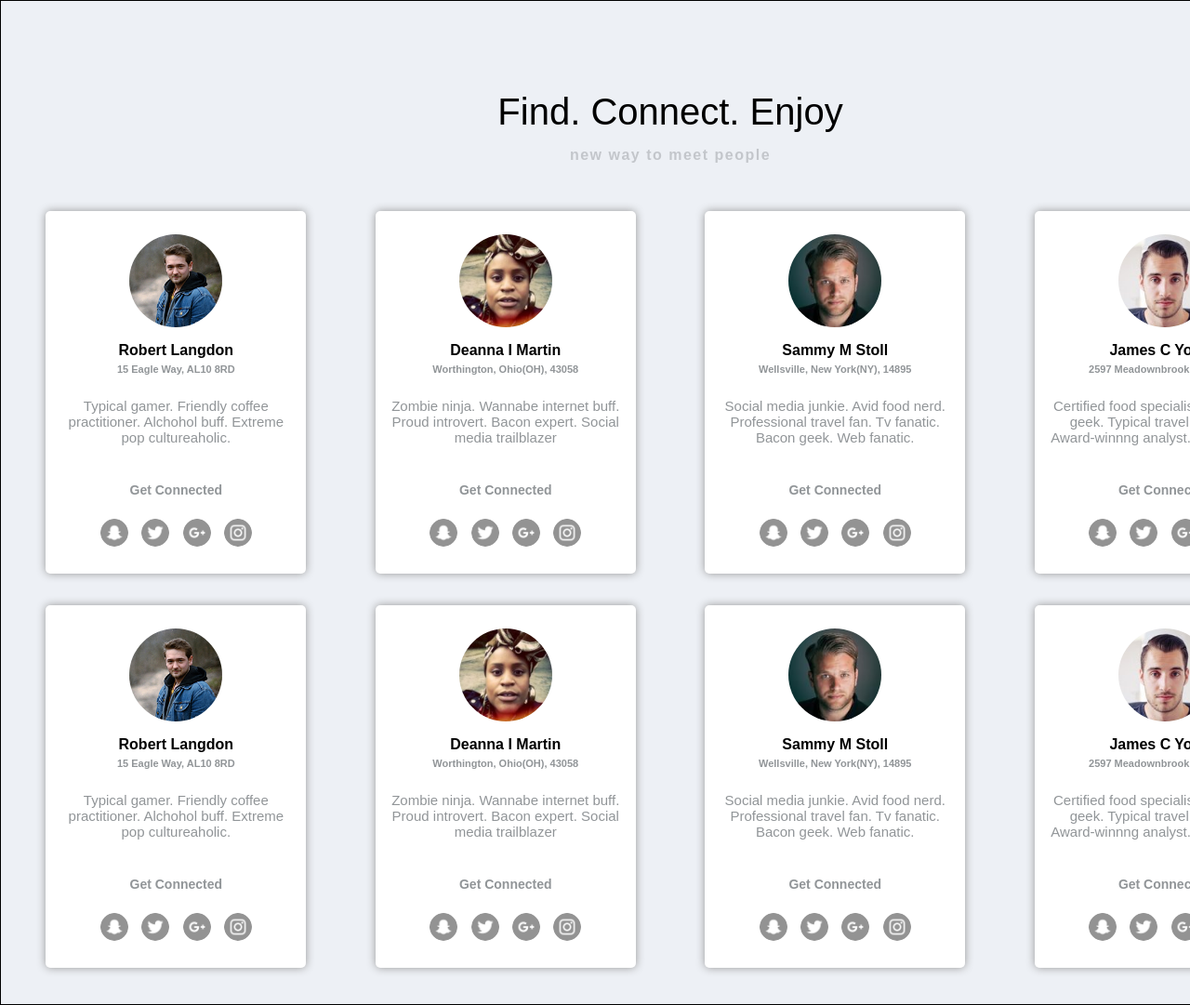
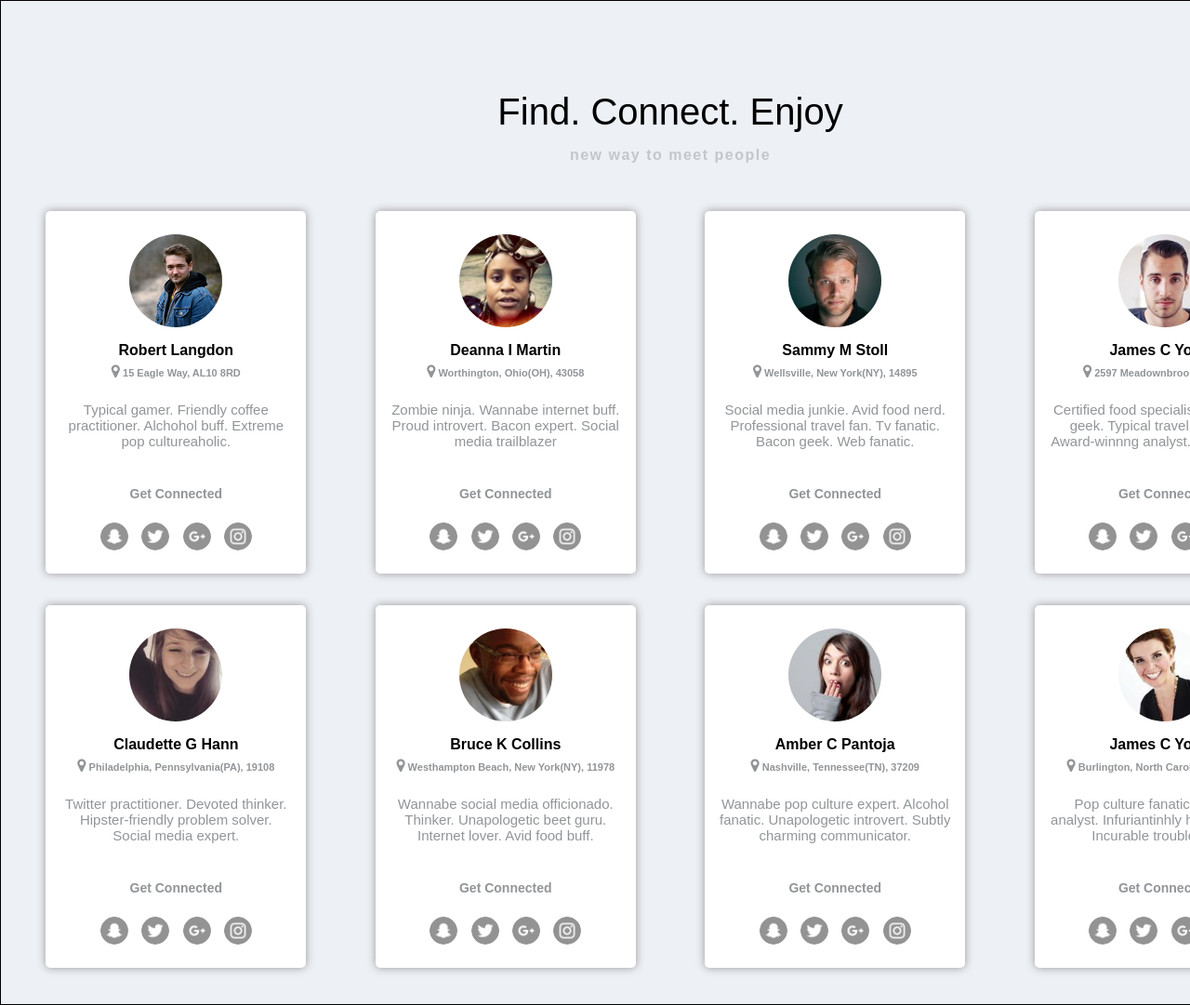
Before and after one commit to Kvothe853/Papildomas-darbas2, a plain HTML site: page index.html in a window 1280 px wide. Shown: the top 1081 px of the page at 93% size. Drawn offline with Linux system fonts and the light colour scheme.

Commit message:
Pataisytas

```diff
--- a/index.html
+++ b/index.html
@@ -6,6 +6,7 @@
     <meta charset="utf-8">
     <meta name="viewport" content="width=device-width, initial-scale=1">
     <link rel="stylesheet" type="text/css" href="css/style.css">
+    <link rel="stylesheet" href="https://cdnjs.cloudflare.com/ajax/libs/font-awesome/4.7.0/css/font-awesome.min.css">
 </head>
 
 <body>
@@ -18,7 +19,7 @@
             <img src="img/7.jpg">
             <h3> Robert Langdon </h3>
             <div class="colors">
-                <h5>15 Eagle Way, AL10 8RD </h5>
+                <h5><i class="fa fa-map-marker" style="font-size: 16px"></i> 15 Eagle Way, AL10 8RD </h5>
                 <p>Typical gamer. Friendly coffee practitioner. Alchohol buff. Extreme pop cultureaholic.</p>
                 <h4>Get Connected</h4>
                 <div class="icons">
@@ -33,7 +34,7 @@
             <img src="img/1.jpg">
             <h3> Deanna I Martin </h3>
             <div class="colors">
-                <h5>Worthington, Ohio(OH), 43058 </h5>
+                <h5><i class="fa fa-map-marker" style="font-size: 16px"></i> Worthington, Ohio(OH), 43058 </h5>
                 <p>Zombie ninja. Wannabe internet buff. Proud introvert. Bacon expert. Social media trailblazer </p>
                 <h4>Get Connected</h4>
                 <div class="icons">
@@ -48,7 +49,7 @@
             <img src="img/2.jpg">
             <h3> Sammy M Stoll </h3>
             <div class="colors">
-                <h5>Wellsville, New York(NY), 14895</h5>
+                <h5><i class="fa fa-map-marker" style="font-size: 16px"></i> Wellsville, New York(NY), 14895</h5>
                 <p>Social media junkie. Avid food nerd. Professional travel fan. Tv fanatic. Bacon geek. Web fanatic. </p>
                 <h4>Get Connected</h4>
                 <div class="icons">
@@ -63,7 +64,7 @@
             <img src="img/6.jpg">
             <h3> James C Young </h3>
             <div class="colors">
-                <h5>2597 Meadownbrook Mall Road </h5>
+                <h5><i class="fa fa-map-marker" style="font-size: 16px"></i> 2597 Meadownbrook Mall Road </h5>
                 <p>Certified food specialist. Pop culture geek. Typical travel evangelist. Award-winnng analyst. Zombie lover. </p>
                 <h4>Get Connected</h4>
                 <div class="icons">
@@ -76,11 +77,11 @@
         </div>
         <div class="row">
             <div class="box">
-                <img src="img/7.jpg">
-                <h3> Robert Langdon </h3>
+                <img src="img/5.jpg">
+                <h3> Claudette G Hann </h3>
                 <div class="colors">
-                    <h5>15 Eagle Way, AL10 8RD </h5>
-                    <p>Typical gamer. Friendly coffee practitioner. Alchohol buff. Extreme pop cultureaholic.</p>
+                    <h5><i class="fa fa-map-marker" style="font-size: 16px"></i> Philadelphia, Pennsylvania(PA), 19108 </h5>
+                    <p>Twitter practitioner. Devoted thinker. Hipster-friendly problem solver. Social media expert.</p>
                     <h4>Get Connected</h4>
                     <div class="icons">
                         <a href="http://snapchat.com"><img src="img/social-media/Snapchat_1.png" alt="" target="_blank"></a>
@@ -91,11 +92,11 @@
                 </div>
             </div>
             <div class="box">
-                <img src="img/1.jpg">
-                <h3> Deanna I Martin </h3>
+                <img src="img/8.jpg">
+                <h3> Bruce K Collins </h3>
                 <div class="colors">
-                    <h5>Worthington, Ohio(OH), 43058 </h5>
-                    <p>Zombie ninja. Wannabe internet buff. Proud introvert. Bacon expert. Social media trailblazer </p>
+                    <h5><i class="fa fa-map-marker" style="font-size: 16px"></i> Westhampton Beach, New York(NY), 11978 </h5>
+                    <p>Wannabe social media officionado. Thinker. Unapologetic beet guru. Internet lover. Avid food buff. </p>
                     <h4>Get Connected</h4>
                     <div class="icons">
                         <a href="http://snapchat.com"><img src="img/social-media/Snapchat_1.png" alt="" target="_blank"></a>
@@ -106,11 +107,11 @@
                 </div>
             </div>
             <div class="box">
-                <img src="img/2.jpg">
-                <h3> Sammy M Stoll </h3>
+                <img src="img/3.jpg">
+                <h3> Amber C Pantoja </h3>
                 <div class="colors">
-                    <h5>Wellsville, New York(NY), 14895</h5>
-                    <p>Social media junkie. Avid food nerd. Professional travel fan. Tv fanatic. Bacon geek. Web fanatic. </p>
+                    <h5><i class="fa fa-map-marker" style="font-size: 16px"></i> Nashville, Tennessee(TN), 37209 </h5>
+                    <p>Wannabe pop culture expert. Alcohol fanatic. Unapologetic introvert. Subtly charming communicator. </p>
                     <h4>Get Connected</h4>
                     <div class="icons">
                         <a href="http://snapchat.com"><img src="img/social-media/Snapchat_1.png" alt="" target="_blank"></a>
@@ -121,11 +122,11 @@
                 </div>
             </div>
             <div class="box">
-                <img src="img/6.jpg">
+                <img src="img/4.jpg">
                 <h3> James C Young </h3>
                 <div class="colors">
-                    <h5>2597 Meadownbrook Mall Road </h5>
-                    <p>Certified food specialist. Pop culture geek. Typical travel evangelist. Award-winnng analyst. Zombie lover. </p>
+                    <h5><i class="fa fa-map-marker" style="font-size: 16px"></i> Burlington, North Carolina(NC), 27215 </h5>
+                    <p>Pop culture fanatic. Hardcore analyst. Infuriantinhly humble reader. Incurable troublemaker. </p>
                     <h4>Get Connected</h4>
                     <div class="icons">
                         <a href="http://snapchat.com"><img src="img/social-media/Snapchat_1.png" alt="" target="_blank"></a>
@@ -137,6 +138,4 @@
             </div>
         </div>
     </div>
-</body>
-
-</html>
+</body></html>
```
Also changed, not shown: img/location.png (added).
